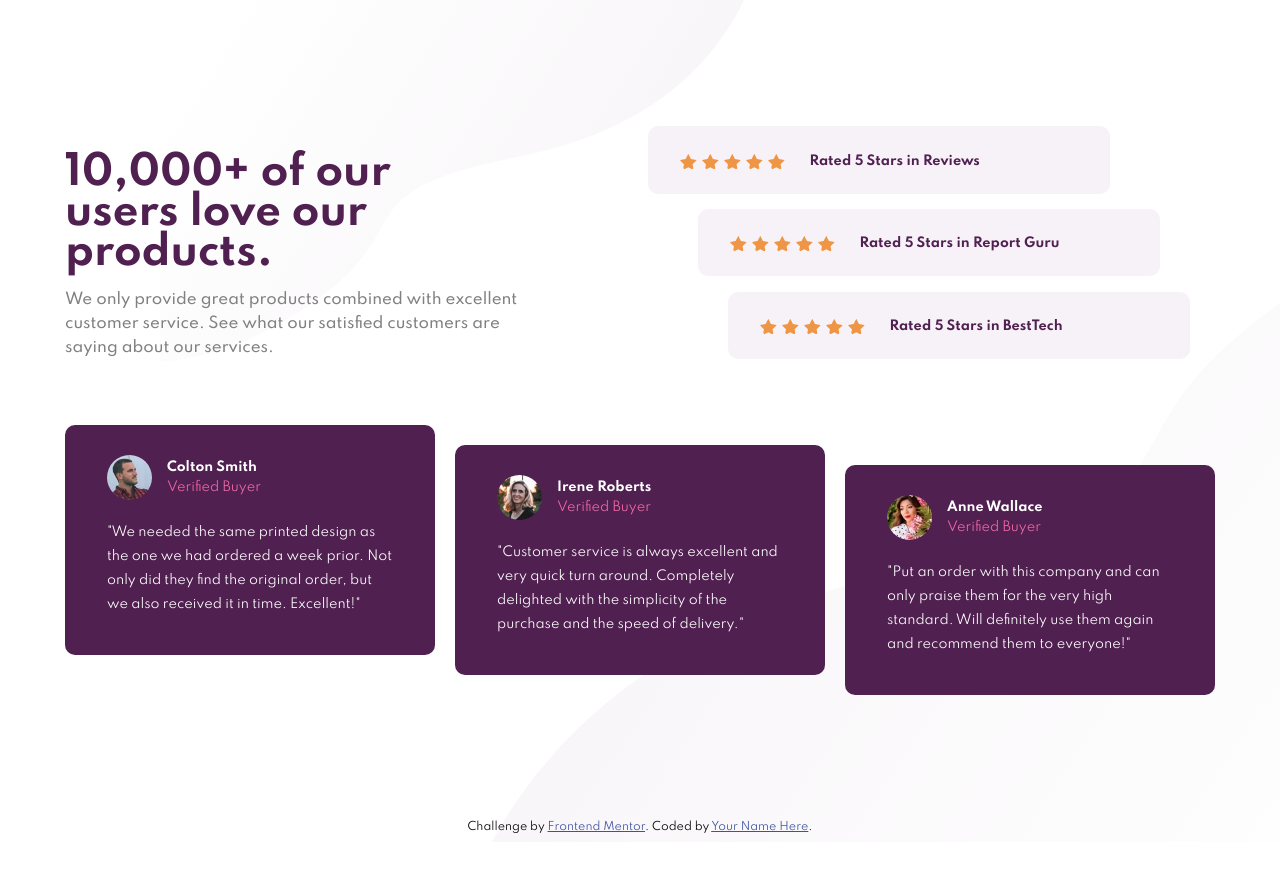
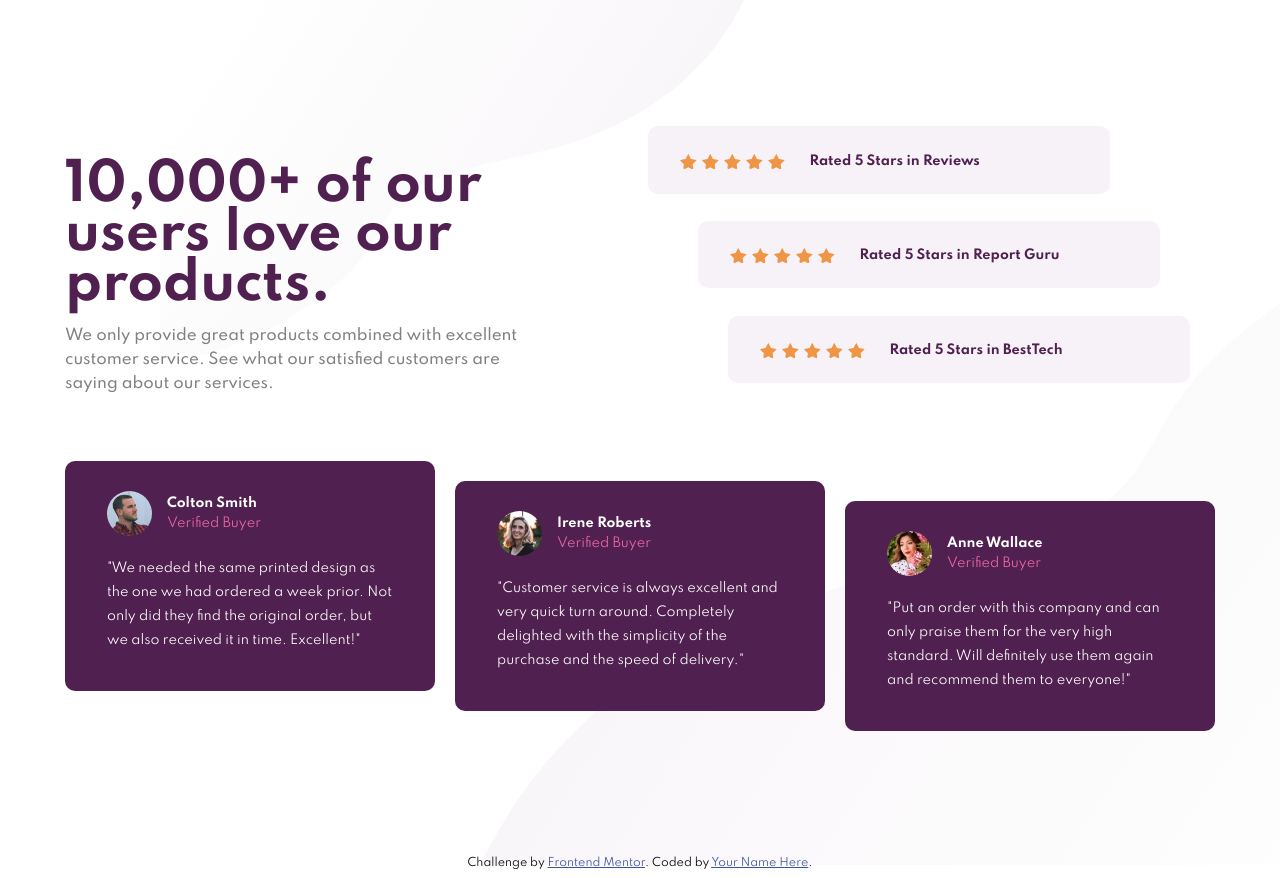
Before and after one commit to serakay/Social-Proof-Section-Challenge, a plain HTML site: page index.html in a window 1280 px wide. Before the commit the page ends 842 px from the top, so only its background shows below. Drawn offline with Linux system fonts and the light colour scheme.

Commit message:
changes to desktop version <h1>

```diff
--- a/styles.css
+++ b/styles.css
@@ -8,8 +8,8 @@ body {
 
 h1 {
   color: hsl(300, 43%, 22%);
-  font-size: 2.5rem;
-  line-height: 2.5rem;
+  font-size: 3.2rem;
+  line-height: 3.1rem;
   margin-bottom: 0;
 }
 
```
